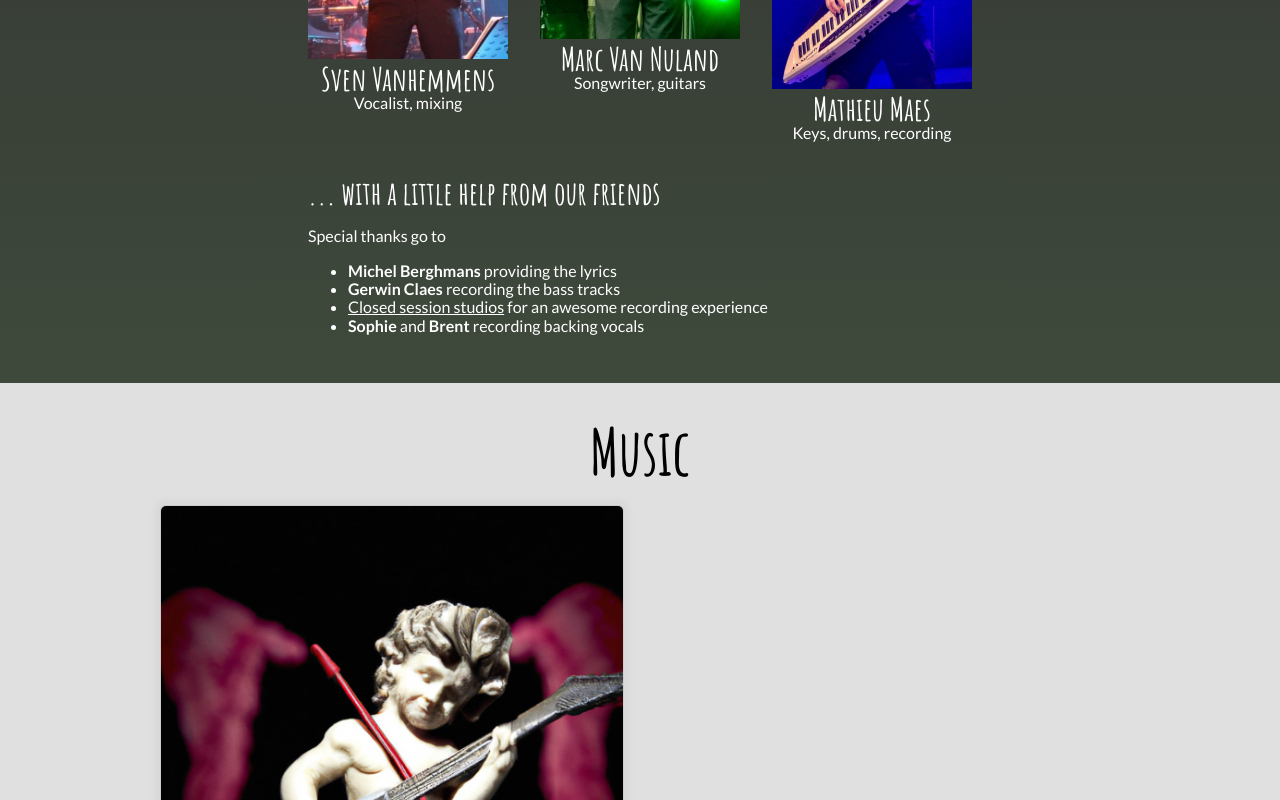
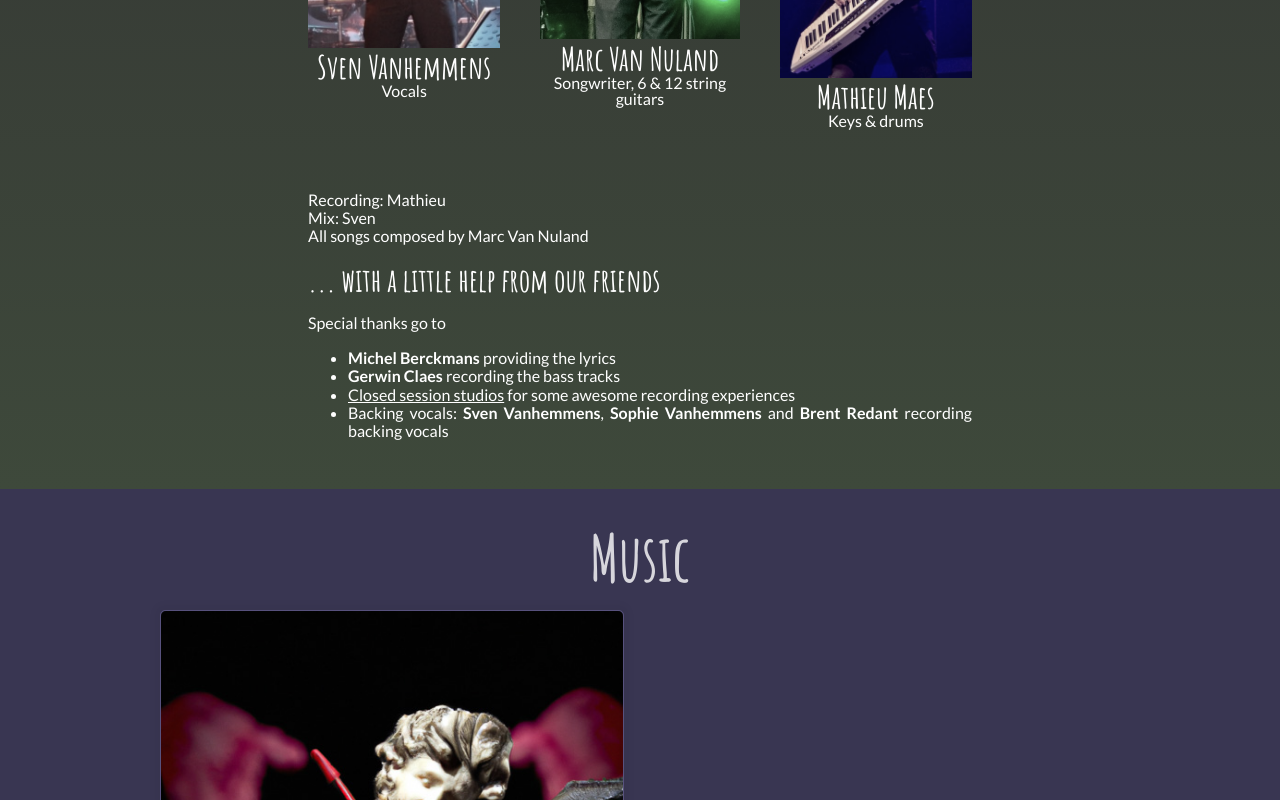
Before and after one commit to webberig/dreameyes, an Angular app: page / in a window 1280 px wide. Shown: the part 1300-2100 px from the top of the page. Built offline with nearby package versions, Linux system fonts and the light colour scheme.

Commit message:
Improve about page

```diff
--- a/src/components/about/about.component.html
+++ b/src/components/about/about.component.html
@@ -17,28 +17,30 @@
     <li (click)="openMember('sven')">
       <img src="/img/sven/profile.jpg" alt="Sven Vanhemmens"/>
       <h3>Sven Vanhemmens</h3>
-      <p>Vocalist, mixing</p>
+      <p>Vocals</p>
     </li>
     <li (click)="openMember('marc')">
       <img src="/img/marc/profile.jpg" alt="Marc Van Nuland"/>
       <h3>Marc Van Nuland</h3>
-      <p>Songwriter, guitars</p>
+      <p>Songwriter, 6 & 12 string guitars</p>
     </li>
     <li (click)="openMember('mathieu')">
       <img src="/img/mathieu/profile.jpg" alt="Mathieu Maes"/>
       <h3>Mathieu Maes</h3>
-      <p>Keys, drums, recording</p>
+      <p>Keys & drums</p>
     </li>
   </ul>
-
+<p>Recording: Mathieu<br />
+Mix: Sven<br />
+All songs composed by Marc Van Nuland</p>
   <div class="help">
     <h3>... with a little help from our friends</h3>
     Special thanks go to
     <ul>
-      <li><strong>Michel Berghmans</strong> providing the lyrics</li>
+      <li><strong>Michel Berckmans</strong> providing the lyrics</li>
       <li><strong>Gerwin Claes</strong> recording the bass tracks</li>
-      <li><a href="http://closedsession.be/" target="_blank">Closed session studios</a> for an awesome recording experience</li>
-      <li><strong>Sophie</strong> and <strong>Brent</strong> recording backing vocals</li>
+      <li><a href="http://closedsession.be/" target="_blank">Closed session studios</a> for some awesome recording experiences</li>
+      <li>Backing vocals: <strong>Sven Vanhemmens</strong>, <strong>Sophie Vanhemmens</strong> and <strong>Brent Redant</strong> recording backing vocals</li>
     </ul>
   </div>
 </section>
--- a/src/components/about/about.component.scss
+++ b/src/components/about/about.component.scss
@@ -37,6 +37,7 @@ a {
   img {
     max-width: 100%;
     width: 200px;
+    filter: grayscale(60%);
   }
   h3, p {
     line-height: 1;
--- a/src/components/music/music.component.scss
+++ b/src/components/music/music.component.scss
@@ -1,7 +1,10 @@
 :host {
-  background: #e0e0e0;
+  background: #393652;
   display: block;
   padding: 2rem 0;
+}
+h2 {
+    color: #FFFFFFCC;
 }
 
 .container {
@@ -17,7 +20,7 @@
 }
 
 .album {
-  border: 1px solid #ccc;
+  border: 1px solid #57517d;
   box-shadow: 0 0 6px 6px #00000008;
   border-radius: 5px;
 
```
